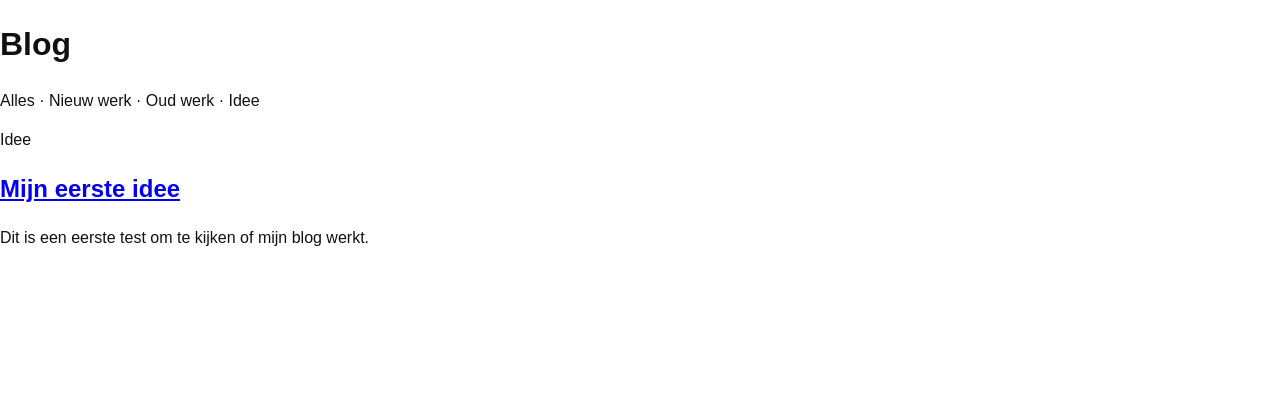
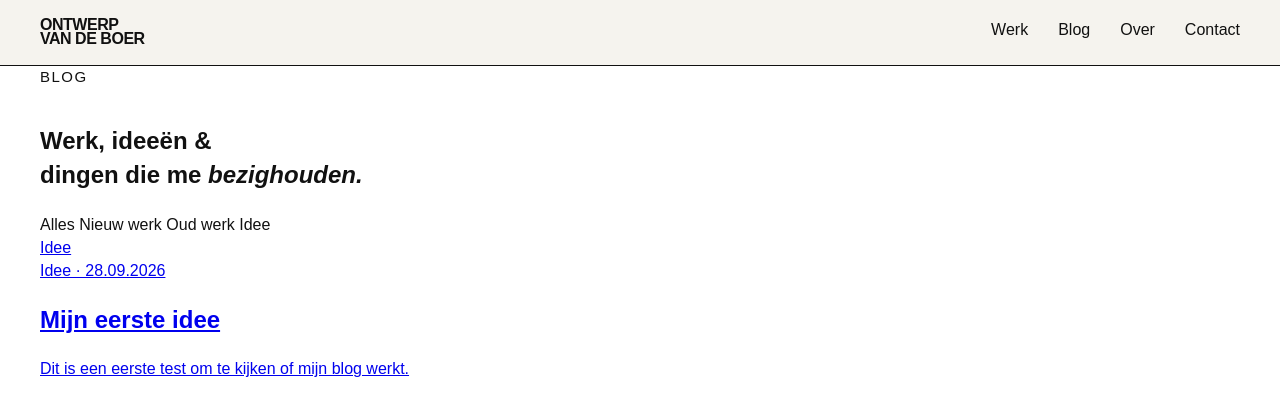
Before and after one commit to ontwerpvandeboer-lab/website, a Jekyll site: the page built from blog/index.html, in a window 1280 px wide. Shown: the top 416 px of the page. Built offline with Jekyll 4.4.1, drawn with Linux system fonts in a browser that asks for light colours.

Commit message:
Update index.html

```diff
--- a/blog/index.html
+++ b/blog/index.html
@@ -12,37 +12,66 @@ title: Blog
   <link rel="stylesheet" href="{{ '/styles.css' | relative_url }}">
 </head>
 
-<body>
+<body class="blog-page">
 
-  <main>
+  <header class="site-header">
+    <a class="brand" href="{{ '/' | relative_url }}">Ontwerp van de Boer</a>
 
-    <h1>Blog</h1>
+    <nav class="nav">
+      <a href="{{ '/' | relative_url }}">Werk</a>
+      <a href="{{ '/blog/' | relative_url }}">Blog</a>
+      <a href="{{ '/' | relative_url }}#about">Over</a>
+      <a href="{{ '/' | relative_url }}#contact">Contact</a>
+    </nav>
+  </header>
 
-    <nav>
-      Alles · Nieuw werk · Oud werk · Idee
-    </nav>
+  <main class="shell">
 
-    <section class="blog-overzicht">
+    <section class="blog-hero">
+      <p class="eyebrow">Blog</p>
+
+      <h1>
+        Werk, ideeën &<br>
+        dingen die me <em>bezighouden.</em>
+      </h1>
+
+      <div class="blog-filters">
+        <span class="active">Alles</span>
+        <span>Nieuw werk</span>
+        <span>Oud werk</span>
+        <span>Idee</span>
+      </div>
+    </section>
+
+    <section class="blog-grid">
 
       {% for post in site.posts %}
 
-        <article class="blog-item">
+      <article class="blog-card">
 
-          {% if post.image != "" %}
+        <a href="{{ post.url | relative_url }}">
+
+          {% if post.image and post.image != "" %}
+          <div class="blog-image">
             <img src="{{ post.image | relative_url }}" alt="{{ post.title }}">
+          </div>
+          {% else %}
+          <div class="blog-image blog-placeholder">
+            <span>{{ post.category }}</span>
+          </div>
           {% endif %}
 
-          <p>{{ post.category }}</p>
+          <div class="blog-meta">
+            {{ post.category }} · {{ post.date | date: "%d.%m.%Y" }}
+          </div>
 
-          <h2>
-            <a href="{{ post.url | relative_url }}">
-              {{ post.title }}
-            </a>
-          </h2>
+          <h2>{{ post.title }}</h2>
 
           <p>{{ post.intro }}</p>
 
-        </article>
+        </a>
+
+      </article>
 
       {% endfor %}
 
```
